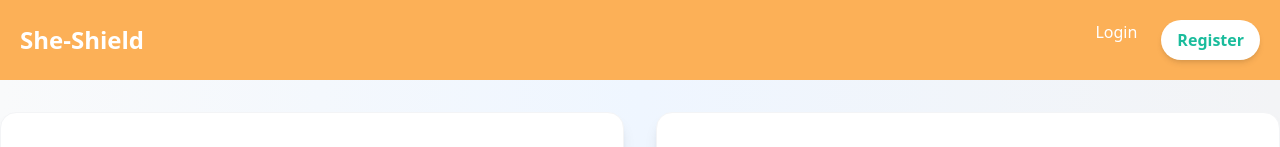
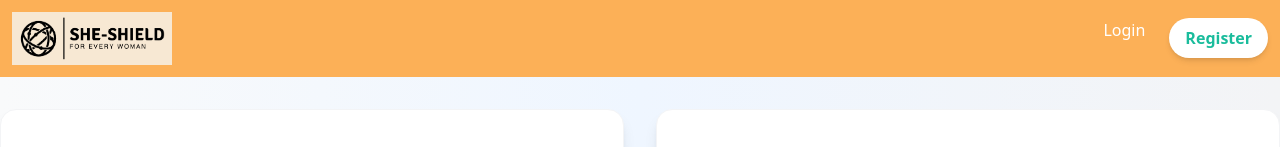
Before and after one commit to NitinSingh07/She-Shield, a React (Vite) app in the folder frontend/: page /forum in a window 1280 px wide. Shown: the top 147 px of the page. Built offline with nearby package versions, Linux system fonts and the light colour scheme; no server answers.

Commit message:
Refactor Navbar component to include logo image and adjust padding

```diff
--- a/frontend/src/components/Navbar.jsx
+++ b/frontend/src/components/Navbar.jsx
@@ -32,13 +32,14 @@ const Navbar = () => {
 
   return (
     <nav className="bg-[#fcb057] shadow-lg">
-      <div className="container mx-auto flex justify-between items-center p-5">
+      <div className="container mx-auto flex justify-between items-center p-3">
         {/* Logo */}
         <Link
           to="/"
           className="text-2xl font-bold text-white hover:text-gray-200 transition duration-300"
         >
-          She-Shield
+          <img className="w-40 h-13"
+            src="/logo.png" alt="" />
         </Link>
 
         {/* Menu */}
@@ -98,9 +99,9 @@ const Navbar = () => {
                   className="focus:outline-none relative group"
                 >
                   <img
-                    src="https://via.placeholder.com/40"
+                    src="/user.png"
                     alt="User"
-                    className="w-10 h-10 rounded-full border-2 border-white shadow-md"
+                    className="w-11 h-10 rounded-full border-2 border-white shadow-md"
                   />
                   <span className="absolute top-0 right-0 w-3 h-3 bg-[#e74c3c] rounded-full border-2 border-white"></span>
                 </button>
--- a/frontend/src/pages/Home.jsx
+++ b/frontend/src/pages/Home.jsx
@@ -6,9 +6,7 @@ import Map from "../components/Map";
 import { motion } from "framer-motion";
 import { useInView } from "framer-motion";
 import { useRef } from "react";
-import { FaShieldAlt, FaUsers, FaHandHoldingHeart } from "react-icons/fa";
-import { MdSecurity, MdEmergency } from "react-icons/md";
-import { GiCctvCamera } from "react-icons/gi";
+
 
 const Home = () => {
   const forumRef = useRef(null);
```
Also changed, not shown: frontend/public/logo.png (added), frontend/public/user.png (added).
